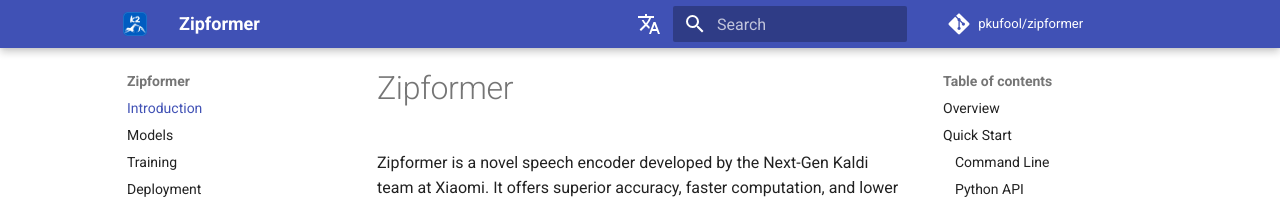
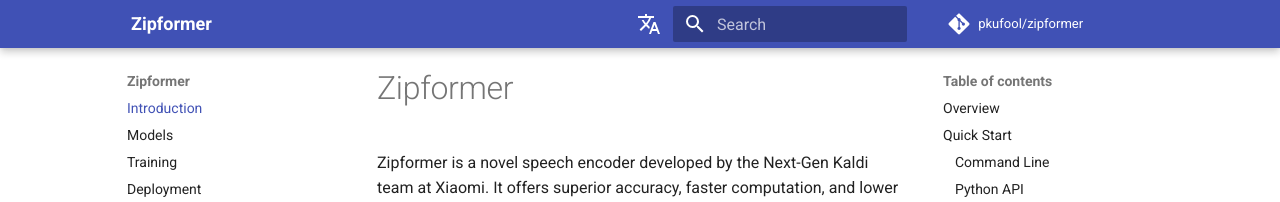
Before and after one commit to pkufool/zipformer, an MkDocs documentation site: the page built from docs/en/index.md, in a window 1280 px wide. Shown: the top 202 px of the page. Built offline with MkDocs 1.6.1 and Material for MkDocs 9.7.7, drawn with Linux system fonts in a browser that asks for light colours; comment, search, counter and statistics services are not loaded.

Commit message:
docs stay on page

```diff
--- a/docs/custom/assets/stylesheets/extra.css
+++ b/docs/custom/assets/stylesheets/extra.css
@@ -4,3 +4,7 @@
     margin: 0 auto;
     padding: 0 0.75rem;
 }
+
+.md-header__button.md-logo {
+    display: none;
+}
--- /dev/null
+++ b/docs/custom/index.html
@@ -0,0 +1,15 @@
+<!DOCTYPE html>
+<html>
+
+<head>
+    <meta charset="utf-8">
+    <meta http-equiv="refresh" content="0; url=./en/">
+    <link rel="canonical" href="./zh/">
+</head>
+
+<body>
+    Redirecting to English docs: <a href="./zh/">/zipformer/zh/</a>
+    <script>location.replace("./zh/")</script>
+</body>
+
+</html>
--- a/mkdocs-zh.yml
+++ b/mkdocs-zh.yml
@@ -13,8 +13,6 @@
 theme:
   name: material
   custom_dir: docs/custom
-  logo: assets/pic/k2.png
-  favicon: assets/pic/k2.png
   language: zh
   palette:
     - scheme: default
@@ -68,7 +66,7 @@
 extra:
   alternate:
     - name: English
-      link: /zipformer/
+      link: /zipformer/en/
       lang: en
     - name: 中文
       link: /zipformer/zh/
--- a/mkdocs.yml
+++ b/mkdocs.yml
@@ -3,7 +3,7 @@
 site_description: A faster and better encoder for ASR
 
 docs_dir: 'docs/en'
-site_dir: 'site'
+site_dir: 'site/en'
 
 repo_name: pkufool/zipformer
 repo_url: https://github.com/pkufool/zipformer
@@ -12,8 +12,6 @@
 
 theme:
   name: material
-  logo: assets/pic/k2.png
-  favicon: assets/pic/k2.png
   language: en
   custom_dir: docs/custom
   palette:
@@ -68,7 +66,7 @@
 extra:
   alternate:
     - name: English
-      link: /zipformer/
+      link: /zipformer/en/
       lang: en
     - name: 中文
       link: /zipformer/zh/
```
Also changed, not shown: docs/custom/assets/pic/k2.png (deleted), 1 other file.
